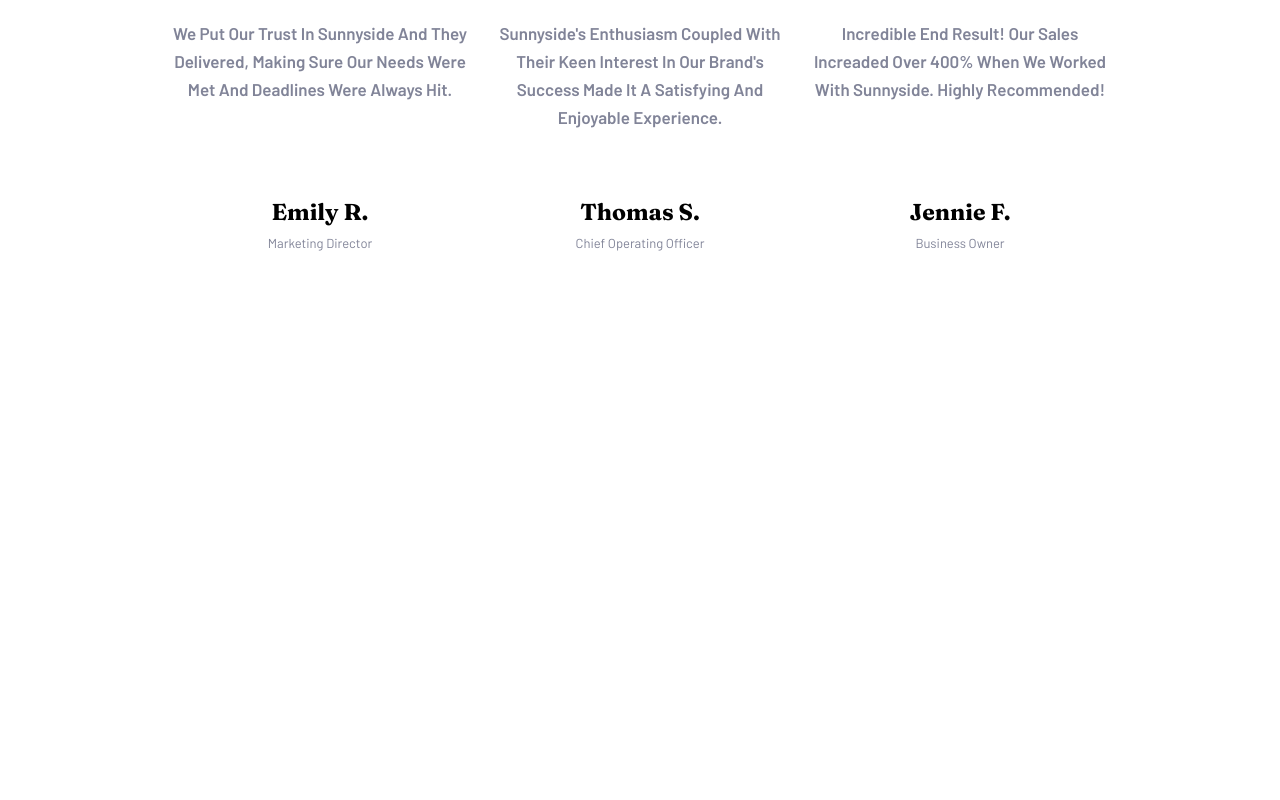
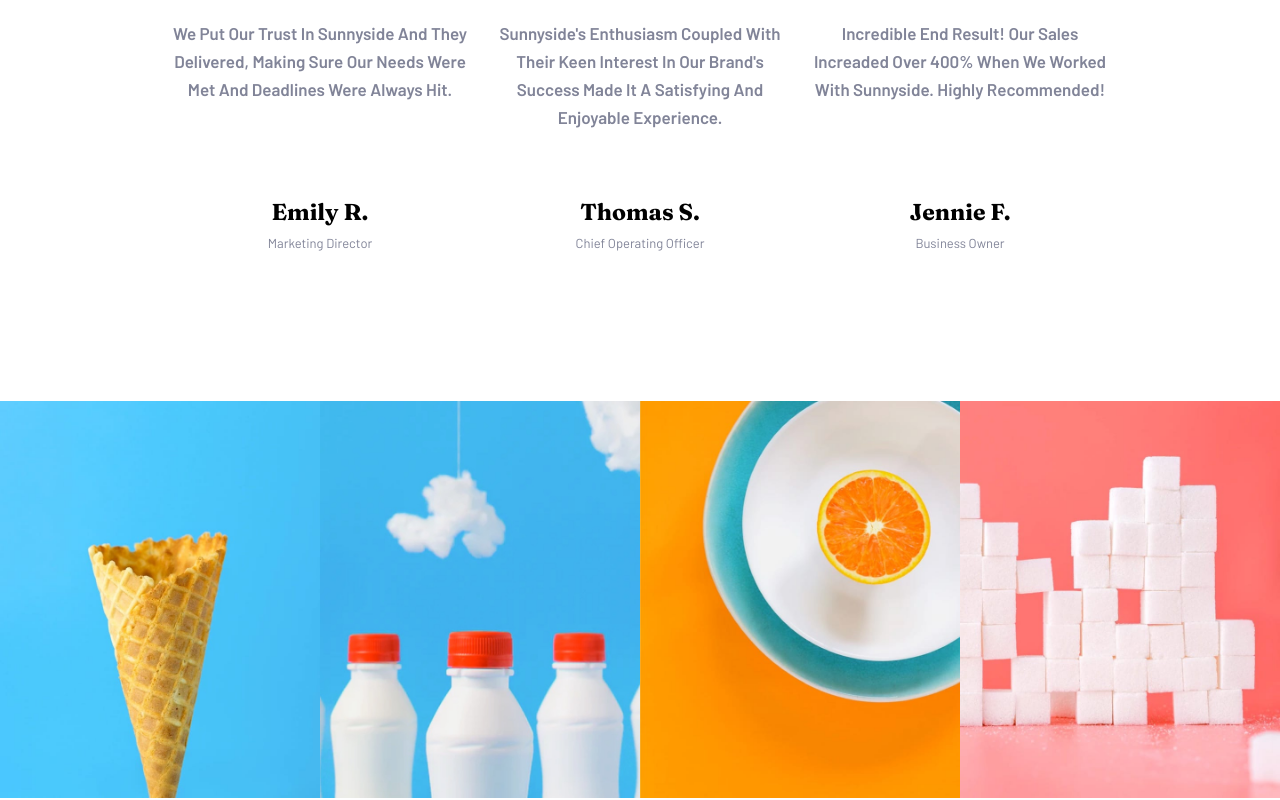
Before and after one commit to Fernando-uif/Sunnyside-agency-landing-page, a React (Vite) app: page / in a window 1280 px wide. Shown: the part 2672-3472 px from the top of the page. Before the commit the page ends 3073 px from the top, so only its background shows below. Built offline with nearby package versions, Linux system fonts and the light colour scheme.

Commit message:
Add the margin images

```diff
--- a/src/App.jsx
+++ b/src/App.jsx
@@ -1,13 +1,19 @@
-import { NavBar, Header, Content } from "./components/Index";
-import { Testimonial } from "./components/Testimonial";
+import {
+  NavBar,
+  Header,
+  Content,
+  MarginPhotos,
+  Testimonial,
+} from "./components/Index";
 
 const App = () => {
   return (
     <>
       <NavBar />
       <Header />
-      <Content/>
-      <Testimonial/>
+      <Content />
+      <Testimonial />
+      <MarginPhotos />
     </>
   );
 };
--- a/src/components/Index.jsx
+++ b/src/components/Index.jsx
@@ -1,3 +1,5 @@
 export { Content } from "./Content";
 export { Header } from "./Header";
+export { MarginPhotos } from "./MarginPhotos";
 export { NavBar } from "./NavBar";
+export { Testimonial } from "./Testimonial";
--- /dev/null
+++ b/src/components/MarginPhotos.jsx
@@ -0,0 +1,38 @@
+import React from "react";
+import { getImageUrl } from "../helpers/getImage";
+import "../sass/layout/marginPhotos.scss";
+
+export const MarginPhotos = () => {
+  return (
+    <div className="marginPhotos">
+      <div className="marginPhotos__item">
+        <img
+          src={getImageUrl("desktop/image-gallery-cone.jpg")}
+          alt="image-gallery-cone.jpg"
+          className="marginPhotos__img"
+        />
+      </div>
+      <div className="marginPhotos__item">
+        <img
+          src={getImageUrl("desktop/image-gallery-milkbottles.jpg")}
+          alt="image-gallery-milkbottles.jpg"
+          className="marginPhotos__img"
+        />
+      </div>
+      <div className="marginPhotos__item">
+        <img
+          src={getImageUrl("desktop/image-gallery-orange.jpg")}
+          alt="image-gallery-orange.jpg"
+          className="marginPhotos__img"
+        />
+      </div>
+      <div className="marginPhotos__item">
+        <img
+          src={getImageUrl("desktop/image-gallery-sugarcubes.jpg")}
+          alt="image-gallery-sugarcubes.jpg"
+          className="marginPhotos__img"
+        />
+      </div>
+    </div>
+  );
+};
--- /dev/null
+++ b/src/sass/layout/marginPhotos.scss
@@ -0,0 +1,9 @@
+.marginPhotos{
+    display:flex;
+    &__img{
+        width: 100%;
+    }
+    &__img{
+        width: 100%;
+    }
+}
```
